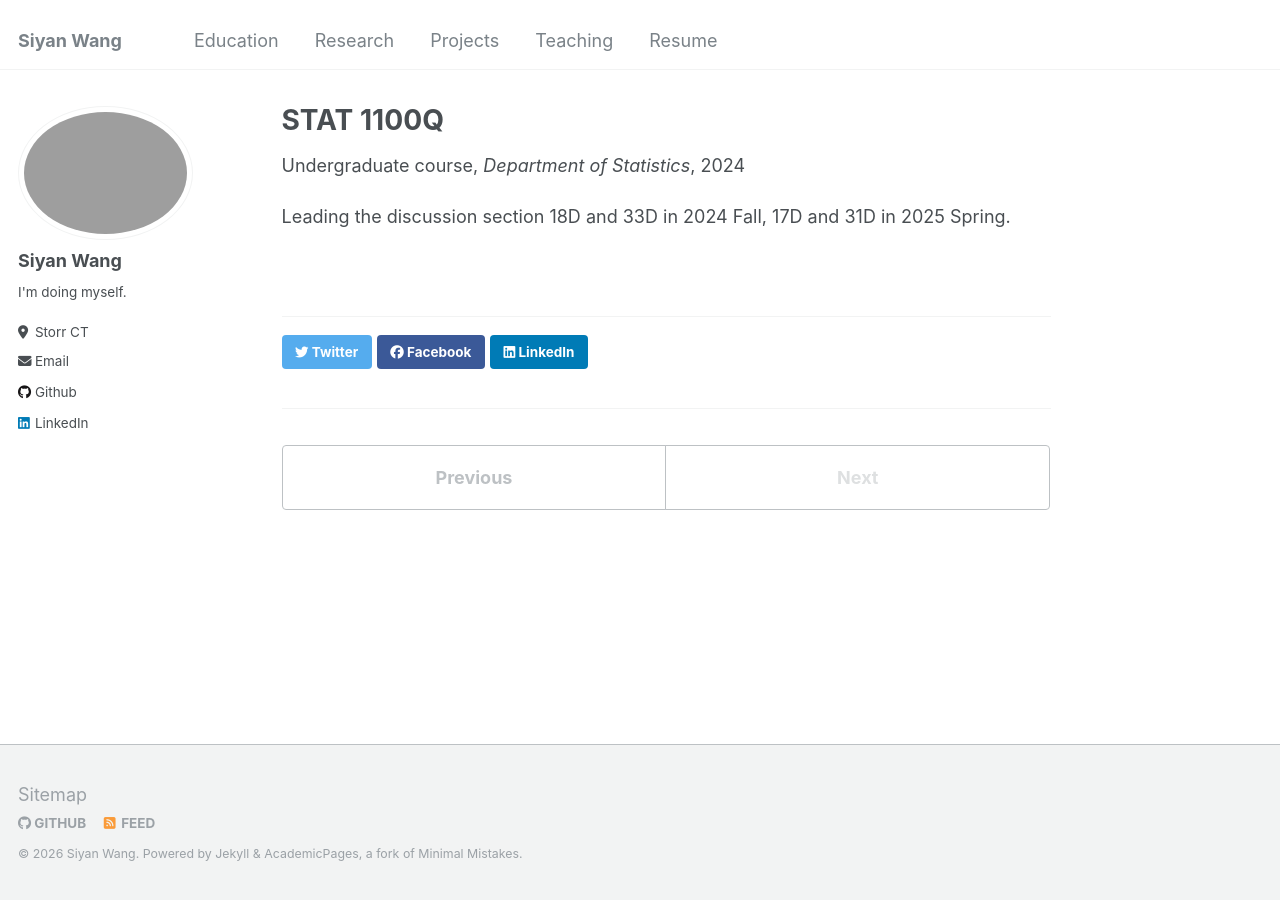
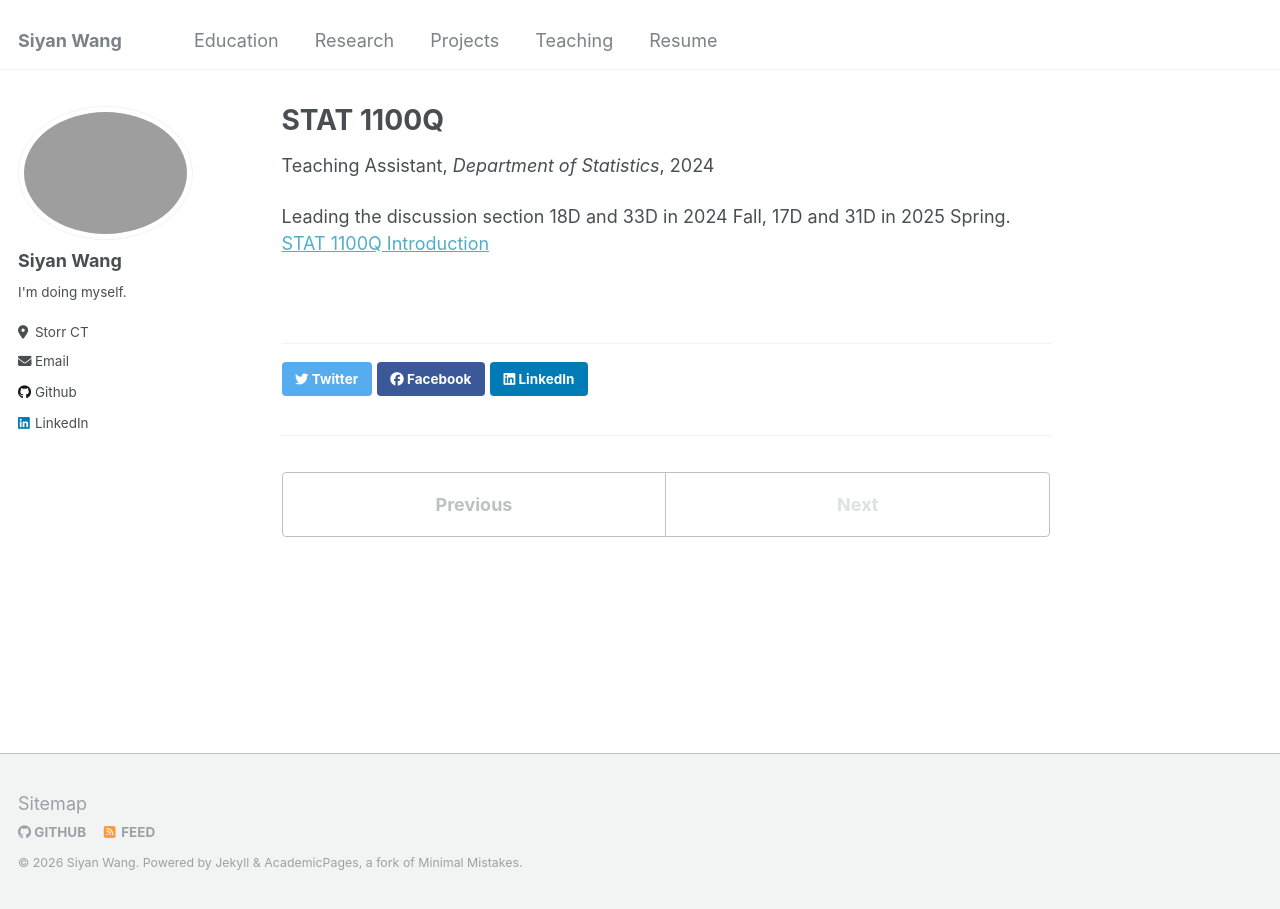
Before and after one commit to siyanwang123/siyanwang123.github.io, a Jekyll site: the page built from _teaching/2014-spring-teaching-1.md, in a window 1280 px wide. Built offline with Jekyll 4.4.1, drawn with Linux system fonts in a browser that asks for light colours.

Commit message:
Update 2014-spring-teaching-1.md

```diff
--- a/_teaching/2014-spring-teaching-1.md
+++ b/_teaching/2014-spring-teaching-1.md
@@ -1,10 +1,10 @@
 ---
 title: "STAT 1100Q"
 collection: teaching
-type: "Undergraduate course"
-permalink: https://statistics.uconn.edu/undergraduate/courses/course/STAT/1100Q/
+type: "Teaching Assistant"
 venue: "Department of Statistics"
 date: 2024-01-01
 ---
 
 Leading the discussion section 18D and 33D in 2024 Fall, 17D and 31D in 2025 Spring.
+[STAT 1100Q Introduction](https://statistics.uconn.edu/undergraduate/courses/course/STAT/1100Q/)
```
